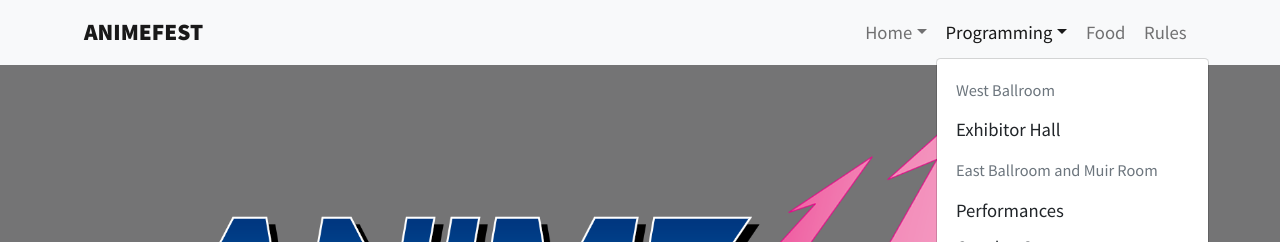
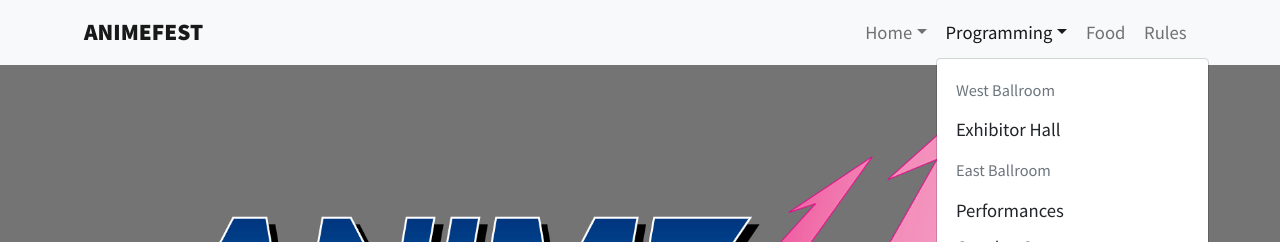
Before and after one commit to ucsdanimeclub/animefest-next-site, a Next.js app: page / in a window 1280 px wide. Both pictures are taken after a click on the button "Programming". Shown: the top 242 px of the page. Built offline with nearby package versions, Linux system fonts and the light colour scheme.

Commit message:
remove muir room

```diff
--- a/components/navigation/layout.js
+++ b/components/navigation/layout.js
@@ -24,7 +24,7 @@
                                 <NavDropdown.Header>West Ballroom</NavDropdown.Header>
                                 <Link href="/exhibitor" passHref><NavDropdown.Item>Exhibitor
                                     Hall</NavDropdown.Item></Link>
-                                <NavDropdown.Header>East Ballroom and Muir Room</NavDropdown.Header>
+                                <NavDropdown.Header>East Ballroom</NavDropdown.Header>
                                 <Link href="/performances"
                                       passHref><NavDropdown.Item>Performances</NavDropdown.Item></Link>
                                 <Link href="/cosplay" passHref><NavDropdown.Item>Cosplay
```
